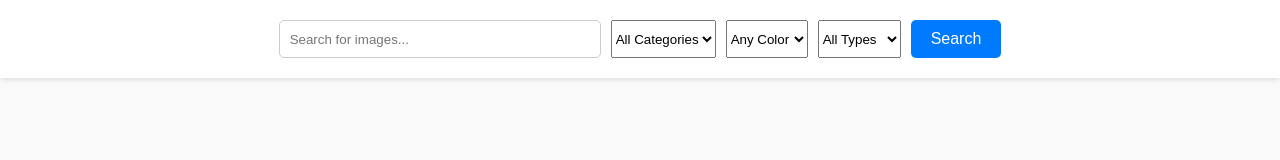
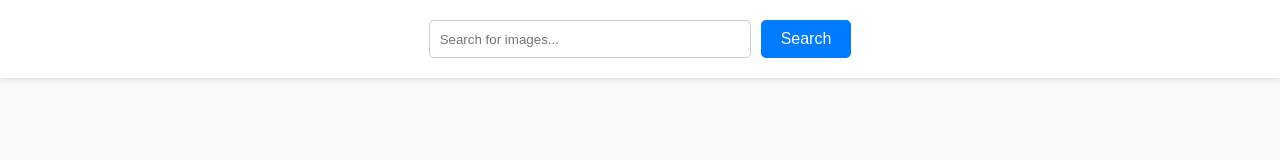
Before and after one commit to ValkinDED33/goit-js-hw-12, a plain HTML site: page index.html in a window 1280 px wide. Drawn offline with nearby package versions, Linux system fonts and the light colour scheme; some packages are replaced by stand-ins of ours; a script that the page names is missing.

Commit message:
Deploying to gh-pages from @ ValkinDED33/goit-js-hw-12@6b419a6bc059ae2c0dbad52092906b7734504d35 🚀

```diff
--- a/index.html
+++ b/index.html
@@ -37,23 +37,7 @@
           id="search-input"
           placeholder="Search for images..."
         />
-        <select id="category">
-          <option value="">All Categories</option>
-          <option value="nature">Nature</option>
-          <option value="animals">Animals</option>
-          <option value="travel">Travel</option>
-        </select>
-        <select id="colors">
-          <option value="">Any Color</option>
-          <option value="grayscale">Grayscale</option>
-          <option value="red">Red</option>
-          <option value="blue">Blue</option>
-        </select>
-        <select id="image-type">
-          <option value="all">All Types</option>
-          <option value="photo">Photo</option>
-          <option value="illustration">Illustration</option>
-        </select>
+
         <button type="submit">Search</button>
       </form>
     </header>
```
Also changed, not shown: index.js (+2 -2 lines), 1 other file.
